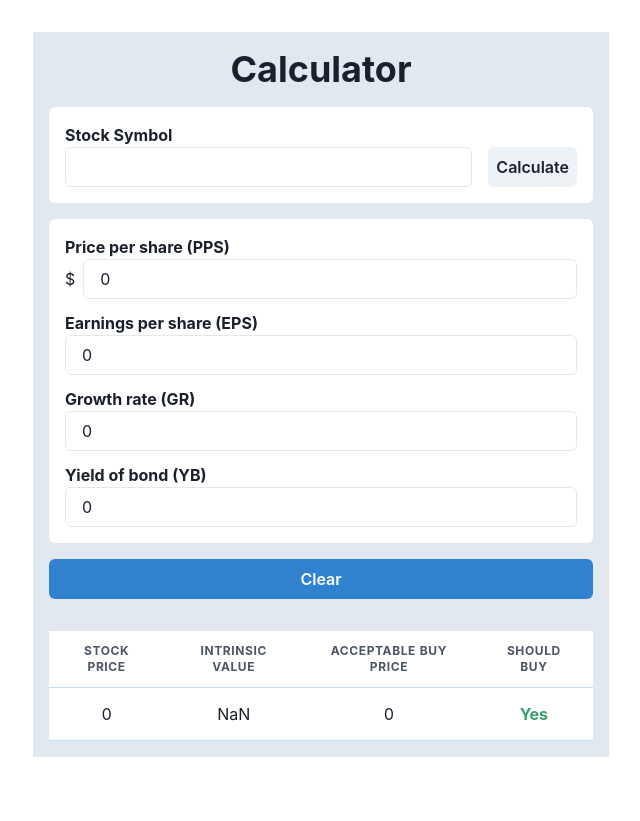
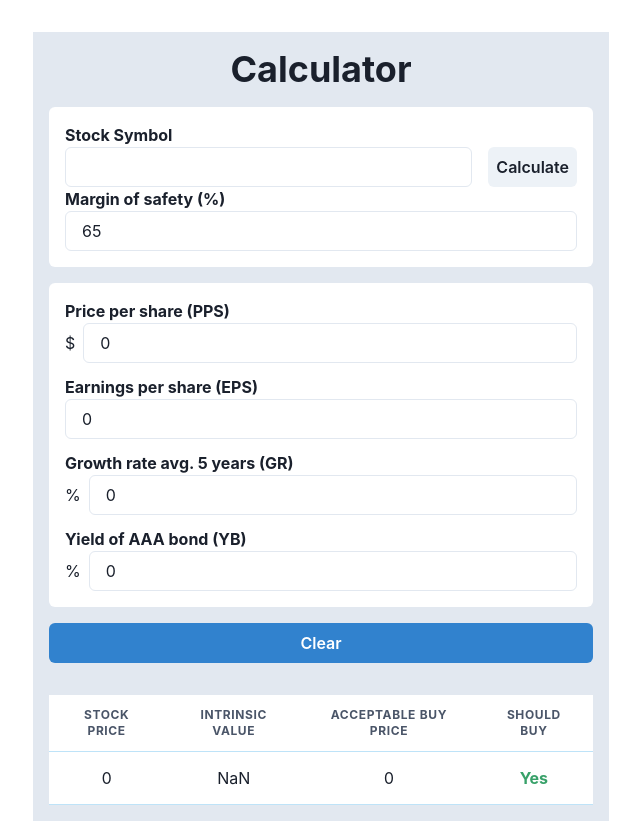
Before and after one commit to KelvinSweere/QuickIntrinsicValue, a Next.js app: page / in a window 1280 px wide. Shown: the whole page, without its empty margins (319-959 px from the left). Before the commit the page ends 800 px from the top, so only its background shows below. Built offline with nearby package versions, Linux system fonts and the light colour scheme.

Commit message:
Added extra checks for magin of safety with toaster.

```diff
--- a/src/components/intrinsic-value-calculator.tsx
+++ b/src/components/intrinsic-value-calculator.tsx
@@ -11,6 +11,7 @@ import {
   Th,
   Thead,
   Tr,
+  useToast,
 } from '@chakra-ui/react';
 import axios from 'axios';
 import { useEffect, useState } from 'react';
@@ -46,6 +47,7 @@ const defaultModelParameters: IModelParameters = {
 const IntrinsicValueCalculator = () => {
   const [stockSymbol, setStockSymbol] = useState<string>('');
   const [marginOfSafety, setMarginOfSafety] = useState<string>('65');
+  const toast = useToast();
 
   const [modelParameters, setModelParameters] = useState<IModelParameters>(
     defaultModelParameters
@@ -87,6 +89,29 @@ const IntrinsicValueCalculator = () => {
     setIntrinsicValue(defaultIntrinsicValue);
   };
 
+  const tryToSetMarginOfSafety = (value: string) => {
+    const numericMarginValue = Number(value);
+    if (numericMarginValue > 0 && numericMarginValue <= 70) {
+      setMarginOfSafety(value);
+    } else if (numericMarginValue > 70) {
+      toast({
+        title: 'Margin of safety too high',
+        description: 'Margin of safety must be lower than 70%',
+        status: 'error',
+        duration: 2000,
+        isClosable: true,
+      });
+    } else if (numericMarginValue <= 0) {
+      toast({
+        title: 'Margin of safety too low',
+        description: 'Margin of safety must be higher than 0%',
+        status: 'error',
+        duration: 2000,
+        isClosable: true,
+      });
+    }
+  };
+
   async function getYahooFinanceData() {
     setIsLoading(true);
     try {
@@ -125,6 +150,17 @@ const IntrinsicValueCalculator = () => {
             </Button>
           </div>
         </label>
+        <label>
+          Margin of safety (%)
+          <div style={{ display: 'flex' }}>
+            <Input
+              type="number"
+              pattern="^\d*(\.\d{0,2})?$"
+              value={marginOfSafety}
+              onChange={(e) => tryToSetMarginOfSafety(e.target.value)}
+            />
+          </div>
+        </label>
       </Box>
 
       <Box bg="white" p={4} rounded="md" fontWeight="bold">
@@ -145,59 +181,53 @@ const IntrinsicValueCalculator = () => {
                       {modelParameters.currencySymbol}
                     </span>
                     <Input
+                      readOnly
                       type="text"
                       pattern="^\d*(\.\d{0,2})?$"
                       value={modelParameters.pricePerShare}
-                      onChange={(e) =>
-                        setModelParameters({
-                          ...modelParameters,
-                          pricePerShare: parseFloat(e.target.value),
-                        })
-                      }
                     />
                   </div>
                 </label>
                 <label>
                   Earnings per share (EPS)
                   <Input
+                    readOnly
                     type="text"
                     pattern="^\d*(\.\d{0,2})?$"
                     value={modelParameters.earningsPerShare}
-                    onChange={(e) =>
-                      setModelParameters({
-                        ...modelParameters,
-                        earningsPerShare: parseFloat(e.target.value),
-                      })
-                    }
                   />
                 </label>
                 <label>
-                  Growth rate (GR)
+                  Growth rate avg. 5 years (GR)
+                  <div style={{ display: 'flex', fontWeight: 'normal' }}>
+                    <span
+                      style={{ alignSelf: 'center', marginRight: '0.5rem' }}
+                    >
+                      %
+                    </span>
                     <Input
+                      readOnly
                       type="text"
                       pattern="^\d*(\.\d{0,2})?$"
                       value={modelParameters.growthRate}
-                    onChange={(e) =>
-                      setModelParameters({
-                        ...modelParameters,
-                        growthRate: parseFloat(e.target.value),
-                      })
-                    }
                     />
+                  </div>
                 </label>
                 <label>
-                  Yield of bond (YB)
+                  Yield of AAA bond (YB)
+                  <div style={{ display: 'flex', fontWeight: 'normal' }}>
+                    <span
+                      style={{ alignSelf: 'center', marginRight: '0.5rem' }}
+                    >
+                      %
+                    </span>
                     <Input
+                      readOnly
                       type="text"
                       pattern="^\d*(\.\d{0,2})?$"
                       value={modelParameters.currentYieldOfBond}
-                    onChange={(e) =>
-                      setModelParameters({
-                        ...modelParameters,
-                        currentYieldOfBond: parseFloat(e.target.value),
-                      })
-                    }
                     />
+                  </div>
                 </label>
               </Box>
             </form>
```
Lines whose indentation alone changed are shown as unchanged.
